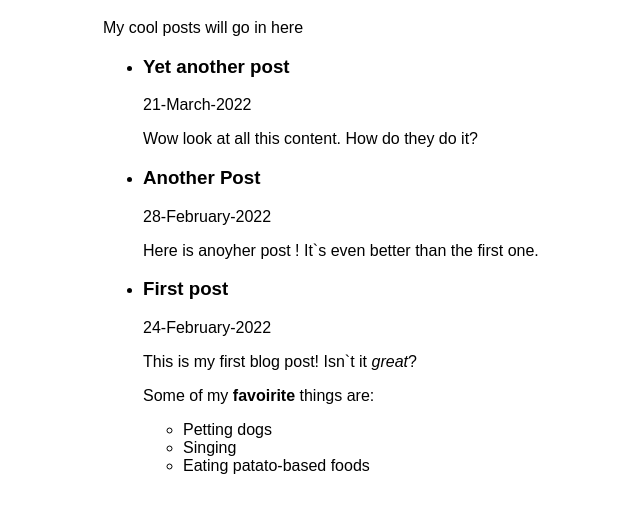
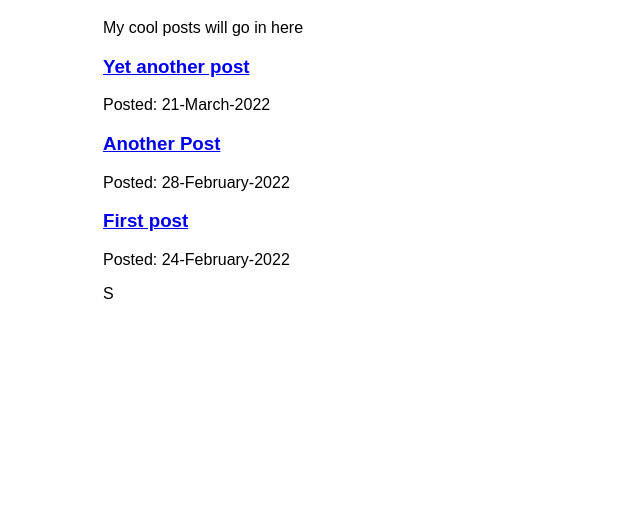
Before and after one commit to automateeverythingM/simple-gatsby-blog, a Gatsby site: page /blog in a window 1280 px wide. Shown: the part 157-670 px from the top of the page, without its empty margins (287-927 px from the left). Built offline with nearby package versions, Linux system fonts and the light colour scheme; Gatsby itself is replaced by a stand-in of ours.

Commit message:
add single post page

```diff
--- a/src/components/layout/layout.tsx
+++ b/src/components/layout/layout.tsx
@@ -39,7 +39,7 @@ export const Layout = ({ pageTitle, children }: ILayoutProps) => {
             <Link className={navLinkText} to="/blog">Blog</Link>
           </li>
           <li className={navLinkItem}>
-            <Link className={navLinkText} to="/">
+            <Link className={navLinkText} to="/about">
               About
             </Link>
           </li>
--- a/src/pages/blog.tsx
+++ b/src/pages/blog/index.tsx
@@ -1,7 +1,7 @@
-import { graphql, useStaticQuery } from "gatsby";
+import { graphql, Link, useStaticQuery } from "gatsby";
 import { MDXRenderer } from "gatsby-plugin-mdx";
 import React from "react";
-import { Layout } from "../components";
+import { Layout } from "../../components";
 
 interface IBlogProps {
   data: { allMdx: { nodes: blog[] } };
@@ -12,25 +12,23 @@ type blog = {
     name: string;
     date: string;
   };
-  body: any;
+  slug: any;
   id: string;
 };
 
 const Blog = ({ data }: IBlogProps) => {
-  console.log("🚀 ~ file: blog.tsx ~ line 15 ~ Blog ~ data", data);
-  // const data = useStaticQueryy();
   return (
     <Layout pageTitle="My Blog Posts">
       <p>My cool posts will go in here</p>
-      <ul>
-        {data.allMdx.nodes.map((data) => (
-          <li key={data.id}>
+      {data.allMdx.nodes.map((data) => (
+        <article key={data.id}>
+          <Link to={data.slug}>
             <h3>{data.frontmatter?.name}</h3>
-            <div>{data.frontmatter?.date}</div>
-            <MDXRenderer>{data.body}</MDXRenderer>
-          </li>
-        ))}
-      </ul>
+          </Link>
+          <p>Posted: {data.frontmatter?.date}</p>
+        </article>
+      ))}
+      S{" "}
     </Layout>
   );
 };
@@ -46,7 +44,7 @@ export const query = graphql`
           date(formatString: "DD-MMMM-YYYY")
         }
         id
-        body
+        slug
       }
     }
   }
```
Also changed, not shown: src/pages/blog/{mdx.slug}.tsx (added, +38 -0 lines).
